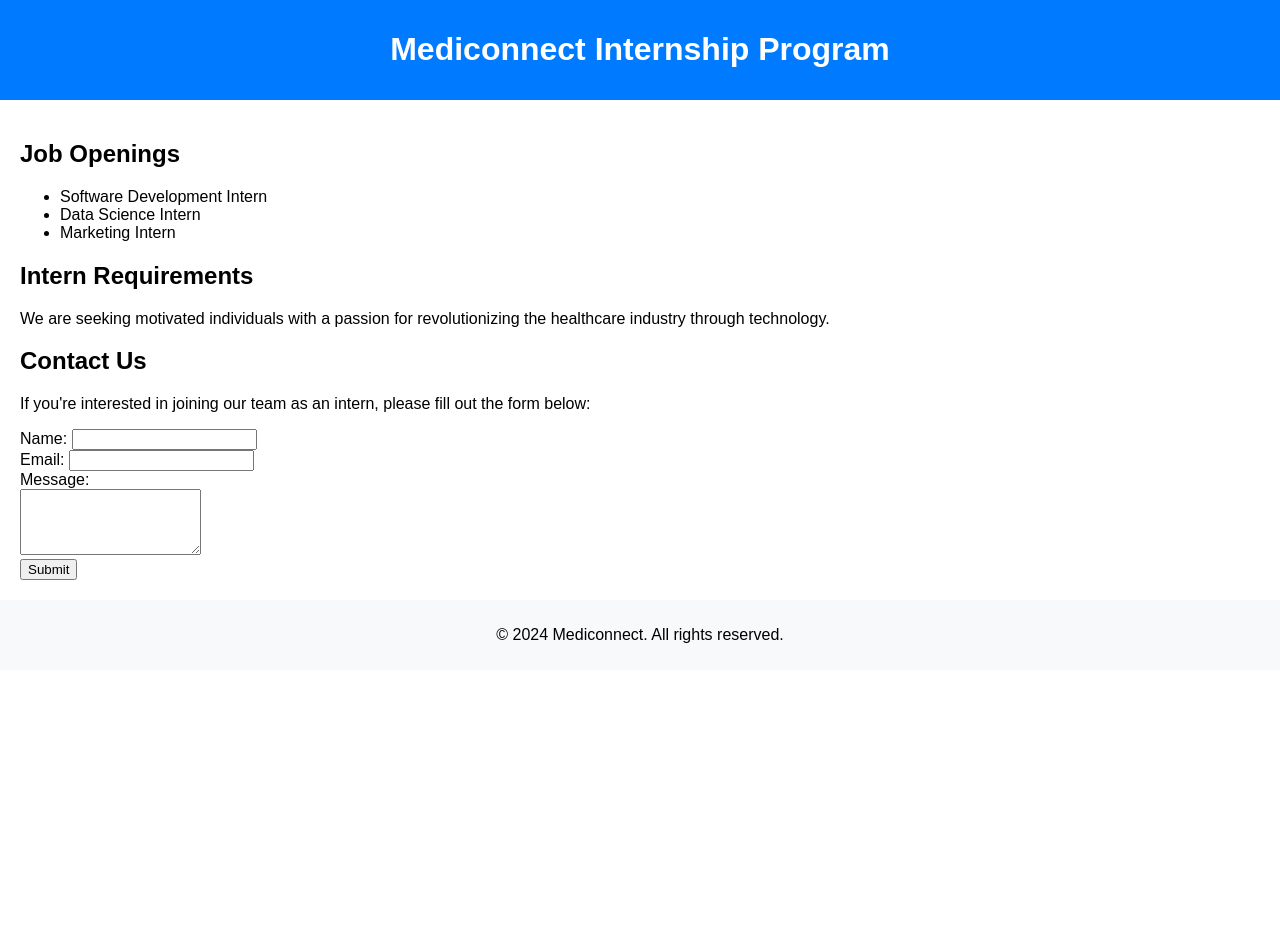
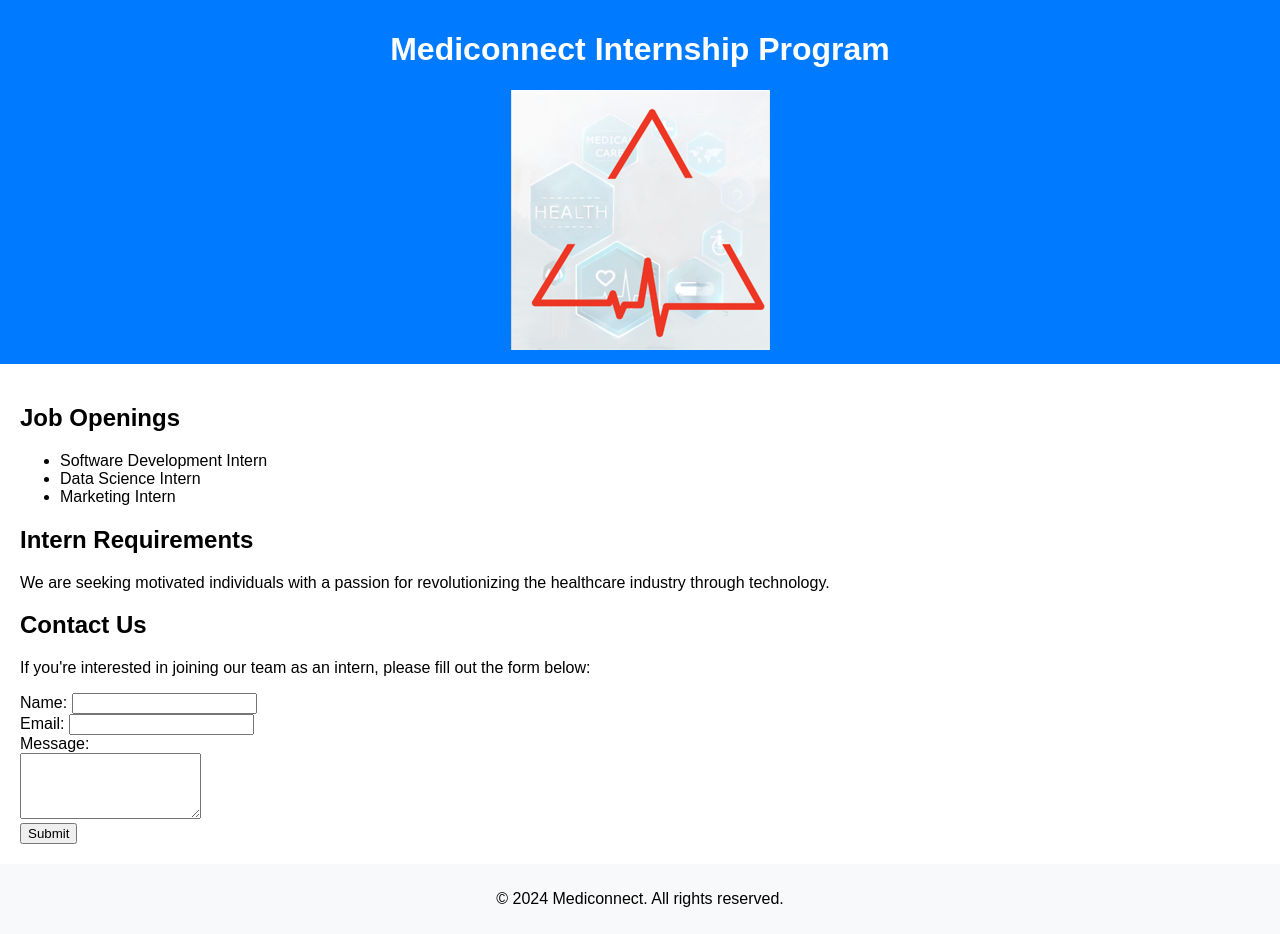
Before and after one commit to muhammadsaud123/LOGO, a plain HTML site: page index.html in a window 1280 px wide. Before the commit the page ends 800 px from the top, so only its background shows below. Drawn offline with Linux system fonts and the light colour scheme.

Commit message:
Update index.html

```diff
--- a/index.html
+++ b/index.html
@@ -29,6 +29,7 @@
 <body>
     <header>
         <h1>Mediconnect Internship Program</h1>
+        <img src="Logo.png" alt = "Trulli">
     </header>
     <section>
         <h2>Job Openings</h2>
```
